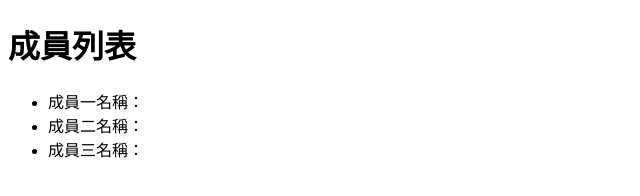
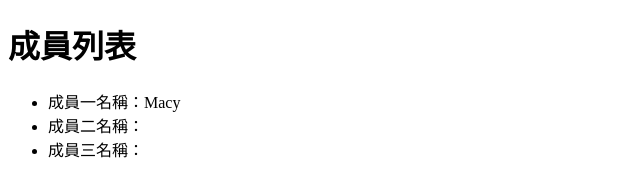
Before and after one commit to macy1215/git040923, a plain HTML site: page index.html in a window 1280 px wide. Shown: the full height of the page, 0-640 px from the left. Drawn offline with Linux system fonts and the light colour scheme.

Commit message:
成員一名稱新增

```diff
--- a/index.html
+++ b/index.html
@@ -8,7 +8,7 @@
 <body>
     <h1>成員列表</h1>
     <ul>
-        <li>成員一名稱：</li>
+        <li>成員一名稱：Macy</li>
         <li>成員二名稱：</li>
         <li>成員三名稱：</li>
     </ul>
```
